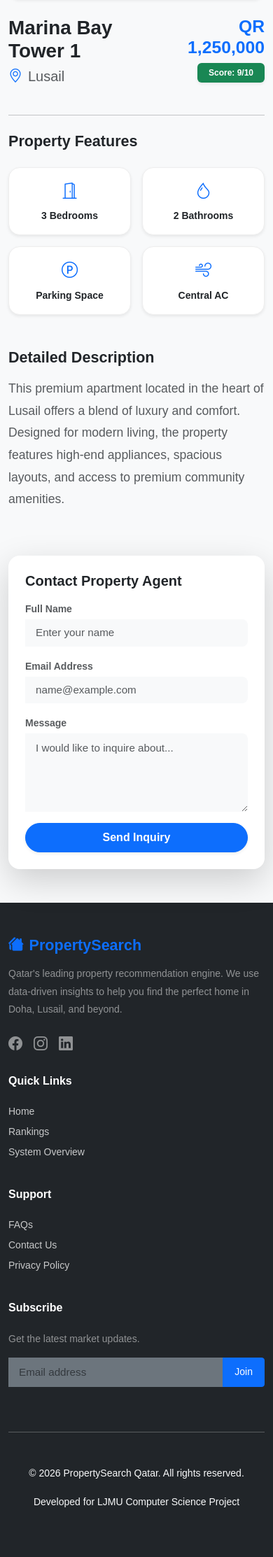
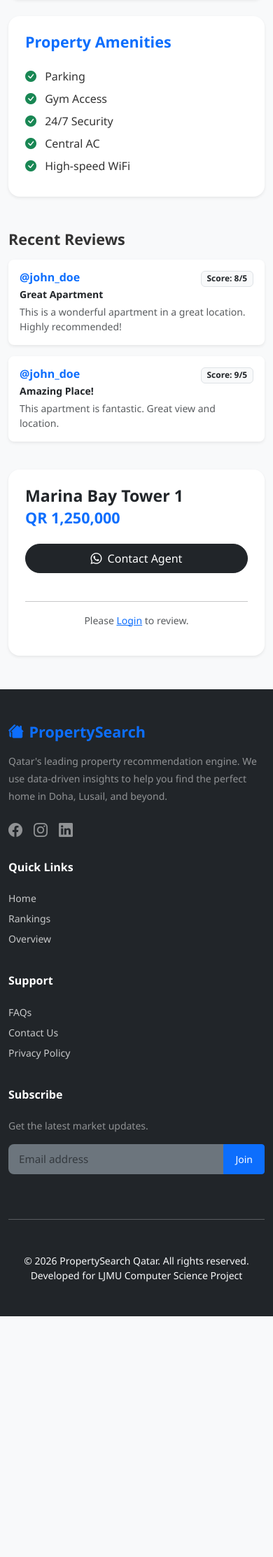
Before and after one commit to HussamDroid/PropertySearch, a PHP site: page /property.php?id=1 in a window 390 px wide. Shown: the part 505-2730 px from the top of the page at 70% size. After the commit the page ends 2386 px from the top, so only its background shows below. Run offline with PHP 8.4, Linux system fonts and the light colour scheme; data comes from the database, SQL or seed files in the repository; some libraries are stand-ins or nearby versions.

Commit message:
Added property reviews and favorites functionality

```diff
--- a/assets/css/style.css
+++ b/assets/css/style.css
@@ -1,9 +1,12 @@
-/* General Styles */
+/* ==========================================================================
+   General & Layout Styles
+   ========================================================================== */
 body {
-    font-family: 'Arial', sans-serif;
+    font-family: 'Segoe UI', Tahoma, Geneva, Verdana, sans-serif;
     background-color: #f7f7f7;
     margin: 0;
     padding: 0;
+    color: #333;
 }
 
 .container {
@@ -11,49 +14,43 @@ body {
     margin: 0 auto;
 }
 
-/* Contact Form */
-.contact-form {
-    background-color: #ffffff;
-    border: 1px solid #ddd;
-    padding: 20px;
-    border-radius: 8px;
-    box-shadow: 0 2px 4px rgba(0, 0, 0, 0.1);
+/* Helper for smooth scrolling to sections */
+html {
+    scroll-behavior: smooth;
 }
 
-.contact-form h3 {
-    font-size: 1.8rem;
-    font-weight: bold;
-    color: #333;
-    margin-bottom: 20px;
+/* ==========================================================================
+   Navigation & Components
+   ========================================================================== */
+.navbar-brand {
+    letter-spacing: -0.5px;
 }
 
-.contact-form .form-label {
-    font-weight: bold;
+.nav-link:hover {
+    color: #2563eb !important; /* Bootstrap primary blue */
+    text-decoration: underline;
 }
 
-.contact-form .form-control {
-    border-radius: 5px;
-    padding: 10px;
-    font-size: 1rem;
-    border: 1px solid #ddd;
+/* Custom shadow classes */
+.shadow-sm { box-shadow: 0 .125rem .25rem rgba(0,0,0,.075)!important; }
+.rounded-4 { border-radius: 1rem !important; }
+
+/* ==========================================================================
+   Property Pages (Cards & Details)
+   ========================================================================== */
+.property-card {
+    transition: transform 0.2s ease, box-shadow 0.2s ease;
 }
 
-.contact-form .form-control:focus {
-    border-color: #007bff;
+.property-card:hover {
+    transform: translateY(-5px);
+    box-shadow: 0 10px 20px rgba(0,0,0,0.1) !important;
 }
 
-.contact-form .btn-success {
-    background-color: #28a745;
-    border-color: #28a745;
-    font-weight: bold;
-    text-transform: uppercase;
-    padding: 12px 24px;
-    border-radius: 5px;
-}
-
-.contact-form .btn-success:hover {
-    background-color: #218838;
-    border-color: #1e7e34;
+.carousel-item img {
+    object-fit: cover;
+    height: 400px;
+    width: 100%;
 }
 
 /* Amenities Section */
@@ -93,35 +84,19 @@ body {
     color: #28a745;
 }
 
-/* Layout for Contact Form and Amenities */
-.row {
-    display: flex;
-    justify-content: space-between;
-}
-
-/* Column Styling for Contact Form and Amenities */
-.col-md-6 {
-    margin-bottom: 20px;
-}
-/* Carousel Styling */
-.carousel-item img {
-    object-fit: cover;
-    height: 400px;
-    width: 100%;
-}
-
-/* Login Page Specifics */
-.card-body {
+/* ==========================================================================
+   Forms (Login & Contact)
+   ========================================================================== */
+.contact-form {
     background-color: #ffffff;
-}
-
-.input-group-text {
-    border-radius: 8px 0 0 8px;
-    border: 1px solid #dee2e6;
+    border: 1px solid #ddd;
+    padding: 20px;
+    border-radius: 8px;
+    box-shadow: 0 2px 4px rgba(0, 0, 0, 0.1);
 }
 
 .form-control {
-    border-radius: 0 8px 8px 0;
+    border-radius: 8px;
     padding: 10px 15px;
     font-size: 0.95rem;
 }
--- a/footer.php
+++ b/footer.php
@@ -18,7 +18,7 @@
                 <ul class="list-unstyled small">
                     <li class="mb-2"><a href="index.php" class="text-white text-decoration-none opacity-75">Home</a></li>
                     <li class="mb-2"><a href="ranking.php" class="text-white text-decoration-none opacity-75">Rankings</a></li>
-                    <li class="mb-2"><a href="overview.php" class="text-white text-decoration-none opacity-75">System Overview</a></li>
+                    <li class="mb-2"><a href="overview.php" class="text-white text-decoration-none opacity-75">Overview</a></li>
                 </ul>
             </div>
 
--- a/header.php
+++ b/header.php
@@ -1,26 +1,39 @@
 <?php
+// 1. Error Reporting
+ini_set('display_errors', 1);
+ini_set('display_startup_errors', 1);
+error_reporting(E_ALL);
+
+// 2. Session Management
 if (session_status() === PHP_SESSION_NONE) {
     session_start();
 }
 
-// Database connection settings - UPDATED TO MATCH YOUR SCREENSHOT
-$hostname = "localhost";
-$username = "root";
-$password = "";
-$database = "property_recommendation"; // Updated from property_db
+// 3. Smart Database Connection (Detects Local vs Live)
+if ($_SERVER['HTTP_HOST'] == 'localhost') {
+    $servername = "localhost";
+    $username   = "root";
+    $password   = "";
+    $dbname     = "property_recommendation";
+} else {
+    $servername = "sql113.infinityfree.com";
+    $username   = "if0_41565717";
+    $password   = "LblOtkckpuR6Fw";
+    $dbname     = "if0_41565717_property_recommendation";
+}
 
-// Turn off strict error reporting for a cleaner connection check
-mysqli_report(MYSQLI_REPORT_OFF);
-$conn = mysqli_connect($hostname, $username, $password, $database);
+$conn = mysqli_connect($servername, $username, $password, $dbname);
 
 if (!$conn) {
-    echo "<div style='background: #f8d7da; color: #721c24; padding: 20px; text-align: center; border: 1px solid #f5c6cb; font-family: sans-serif;'>";
+    echo "<div style='background: #f8d7da; color: #721c24; padding: 20px; text-align: center; border: 1px solid #f5c6cb; font-family: sans-serif; margin: 20px; border-radius: 8px;'>";
     echo "<strong>Database Connection Error!</strong><br>";
-    echo "The code is looking for a database named '<strong>$database</strong>'.<br>";
-    echo "Actual Error: " . mysqli_connect_error();
+    echo "Current Host: " . $_SERVER['HTTP_HOST'] . "<br>";
+    echo "<strong>Error:</strong> " . mysqli_connect_error();
     echo "</div>";
     exit();
 }
+
+mysqli_set_charset($conn, "utf8");
 ?>
 <!DOCTYPE html>
 <html lang="en">
@@ -32,7 +45,6 @@ if (!$conn) {
     <link rel="stylesheet" href="assets/css/bootstrap.min.css">
     <link rel="stylesheet" href="assets/icons/bootstrap-icons.css">
     <link rel="stylesheet" href="assets/css/style.css">
-
 </head>
 <body class="bg-light">
 
@@ -41,23 +53,41 @@ if (!$conn) {
         <a class="navbar-brand fw-bold text-primary" href="index.php">
             <i class="bi bi-houses-fill me-2"></i>PropertySearch
         </a>
-        <button class="navbar-toggler" type="button" data-bs-toggle="collapse" data-bs-target="#navbarNav">
+
+        <button class="navbar-toggler" type="button" data-bs-toggle="collapse" data-bs-target="#navbarNav" aria-controls="navbarNav" aria-expanded="false" aria-label="Toggle navigation">
             <span class="navbar-toggler-icon"></span>
         </button>
+
         <div class="collapse navbar-collapse" id="navbarNav">
             <ul class="navbar-nav ms-auto align-items-center">
-                <li class="nav-item"><a class="nav-link" href="index.php">Home</a></li>
-                <li class="nav-item"><a class="nav-link" href="ranking.php">Rankings</a></li>
+                <li class="nav-item">
+                    <a class="nav-link" href="index.php">Home</a>
+                </li>
+                <li class="nav-item">
+                    <a class="nav-link" href="overview.php">Overview</a>
+                </li>
+                <li class="nav-item">
+                    <a class="nav-link" href="ranking.php">Rankings</a>
+                </li>
+
                 <?php if (isset($_SESSION['user_id'])): ?>
                     <li class="nav-item ms-lg-3">
+                        <span class="navbar-text text-white me-3">
+                            <i class="bi bi-person-circle me-1 text-primary"></i>
+                            Hi, <strong><?php echo htmlspecialchars($_SESSION['username'] ?? 'User'); ?></strong>
+                        </span>
+                    </li>
+                    <li class="nav-item">
                         <a href="logout.php" class="btn btn-outline-light btn-sm rounded-pill px-3">Logout</a>
                     </li>
                 <?php else: ?>
                     <li class="nav-item ms-lg-3">
-                        <a href="login.php" class="btn btn-primary btn-sm rounded-pill px-4">Login</a>
+                        <a href="login.php" class="btn btn-primary btn-sm rounded-pill px-4 shadow-sm">Login</a>
                     </li>
                 <?php endif; ?>
             </ul>
         </div>
     </div>
 </nav>
+
+<script src="assets/js/bootstrap.bundle.min.js"></script>
--- a/property.php
+++ b/property.php
@@ -1,17 +1,22 @@
+<?php include 'header.php'; ?>
+
 <?php
-include 'header.php';
+// 1. Get the Property ID safely
+$property_id = isset($_GET['id']) ? intval($_GET['id']) : 0;
 
-// 1. Get Property ID from URL
-$property_id = isset($_GET['id']) ? (int)$_GET['id'] : 0;
-$query = "SELECT * FROM properties WHERE property_id = $property_id";
+// 2. Fetch Property Details
+$query = "SELECT * FROM properties WHERE property_id = '$property_id'";
 $result = mysqli_query($conn, $query);
 $property = mysqli_fetch_assoc($result);
 
-// Redirect if property doesn't exist
 if (!$property) {
-    header("Location: index.php");
+    echo "<div class='container my-5 text-center'><div class='alert alert-danger'>Property not found.</div></div>";
+    include 'footer.php';
     exit();
 }
+
+$user_id = $_SESSION['user_id'] ?? null;
+$message = "";
 
 // 2. Logic for Favorites (Save & Remove)
 $is_favorite = false;
@@ -36,26 +41,35 @@ if (isset($_SESSION['user_id'])) {
         $is_favorite = true;
     }
 }
+
+// 3. Handle Review Submission (Using your user_reviews table)
+if (isset($_POST['submit_review']) && $user_id) {
+    $score = intval($_POST['score']);
+    $title = mysqli_real_escape_string($conn, $_POST['title']);
+    $content = mysqli_real_escape_string($conn, $_POST['content']);
+
+    $check_query = "SELECT * FROM user_reviews WHERE user_id = '$user_id' AND property_id = '$property_id'";
+    $check_res = mysqli_query($conn, $check_query);
+
+    if (mysqli_num_rows($check_res) > 0) {
+        $message = "<div class='alert alert-warning mt-3'>You have already reviewed this property.</div>";
+    } else {
+        $insert_review = "INSERT INTO user_reviews (user_id, property_id, title, content, score)
+                          VALUES ('$user_id', '$property_id', '$title', '$content', '$score')";
+        mysqli_query($conn, $insert_review);
+        $message = "<div class='alert alert-success mt-3'>Review posted!</div>";
+    }
+}
+
+// 4. Fetch Reviews
+$reviews_query = "SELECT r.*, u.username FROM user_reviews r
+                  JOIN users u ON r.user_id = u.user_id
+                  WHERE r.property_id = '$property_id' ORDER BY r.review_id DESC";
+$reviews_result = mysqli_query($conn, $reviews_query);
 ?>
 
-<style>
-    .sticky-card {
-        top: 100px;
-        z-index: 10;
-    }
-    .amenity-box {
-        transition: 0.3s;
-        border: 1px solid #eee !important;
-    }
-    .amenity-box:hover {
-        background-color: #f8f9fa !important;
-        border-color: #0d6efd !important;
-    }
-</style>
-
 <div class="container my-5">
-    <div class="row g-5">
-
+    <div class="row g-4">
         <div class="col-lg-8">
 
            <div id="propertyCarousel" class="carousel slide shadow-sm rounded-4 overflow-hidden mb-4" data-bs-ride="carousel">
@@ -87,57 +101,40 @@ if (isset($_SESSION['user_id'])) {
                 </button>
             </div>
 
-            <div class="d-flex justify-content-between align-items-start mb-3">
-                <div>
-                    <h1 class="fw-bold mb-1 text-dark"><?php echo htmlspecialchars($property['name']); ?></h1>
-                    <p class="text-muted fs-5"><i class="bi bi-geo-alt text-primary me-2"></i><?php echo htmlspecialchars($property['location']); ?></p>
-                </div>
-                <div class="text-end">
-                    <h2 class="text-primary fw-bold mb-0">QR <?php echo number_format($property['price']); ?></h2>
-                    <span class="badge bg-success px-3 py-2 mt-2 shadow-sm">Score: <?php echo $property['recommendation_score']; ?>/10</span>
+            <div class="amenities-section mb-5 p-4 bg-white rounded-4 shadow-sm">
+                <h4 class="fw-bold text-primary mb-4">Property Amenities</h4>
+                <div class="row">
+                    <div class="col-md-4 mb-2"><i class="bi bi-check-circle-fill text-success me-2"></i> Parking</div>
+                    <div class="col-md-4 mb-2"><i class="bi bi-check-circle-fill text-success me-2"></i> Gym Access</div>
+                    <div class="col-md-4 mb-2"><i class="bi bi-check-circle-fill text-success me-2"></i> 24/7 Security</div>
+                    <div class="col-md-4 mb-2"><i class="bi bi-check-circle-fill text-success me-2"></i> Central AC</div>
+                    <div class="col-md-4 mb-2"><i class="bi bi-check-circle-fill text-success me-2"></i> High-speed WiFi</div>
                 </div>
             </div>
 
-            <hr class="my-4 opacity-25">
-
-            <h4 class="fw-bold mb-4">Property Features</h4>
-            <div class="row g-3 mb-5">
-                <div class="col-6 col-md-3 text-center">
-                    <div class="p-3 rounded-4 bg-white shadow-sm amenity-box">
-                        <i class="bi bi-door-open fs-3 text-primary"></i>
-                        <p class="small fw-bold mb-0 mt-2">3 Bedrooms</p>
+            <div class="reviews-section">
+                <h4 class="fw-bold mb-3">Recent Reviews</h4>
+                <?php if (mysqli_num_rows($reviews_result) > 0): ?>
+                    <?php while($rev = mysqli_fetch_assoc($reviews_result)): ?>
+                        <div class="card border-0 shadow-sm p-3 mb-3 rounded-3">
+                            <div class="d-flex justify-content-between">
+                                <h6 class="fw-bold text-primary mb-1">@<?php echo htmlspecialchars($rev['username']); ?></h6>
+                                <span class="badge bg-light text-dark border">Score: <?php echo $rev['score']; ?>/5</span>
                             </div>
+                            <p class="fw-bold mb-1 small"><?php echo htmlspecialchars($rev['title']); ?></p>
+                            <p class="text-muted small mb-0"><?php echo htmlspecialchars($rev['content']); ?></p>
                         </div>
-                <div class="col-6 col-md-3 text-center">
-                    <div class="p-3 rounded-4 bg-white shadow-sm amenity-box">
-                        <i class="bi bi-droplet fs-3 text-primary"></i>
-                        <p class="small fw-bold mb-0 mt-2">2 Bathrooms</p>
-                    </div>
-                </div>
-                <div class="col-6 col-md-3 text-center">
-                    <div class="p-3 rounded-4 bg-white shadow-sm amenity-box">
-                        <i class="bi bi-p-circle fs-3 text-primary"></i>
-                        <p class="small fw-bold mb-0 mt-2">Parking Space</p>
-                    </div>
-                </div>
-                <div class="col-6 col-md-3 text-center">
-                    <div class="p-3 rounded-4 bg-white shadow-sm amenity-box">
-                        <i class="bi bi-wind fs-3 text-primary"></i>
-                        <p class="small fw-bold mb-0 mt-2">Central AC</p>
-                    </div>
+                    <?php endwhile; ?>
+                <?php else: ?>
+                    <p class="text-muted small">No reviews yet.</p>
+                <?php endif; ?>
             </div>
         </div>
 
-            <h4 class="fw-bold mb-3">Detailed Description</h4>
-            <p class="text-muted" style="line-height: 1.8; font-size: 1.1rem;">
-                This premium <?php echo strtolower($property['type']); ?> located in the heart of <?php echo htmlspecialchars($property['location']); ?>
-                offers a blend of luxury and comfort. Designed for modern living, the property features high-end appliances,
-                spacious layouts, and access to premium community amenities.
-            </p>
-        </div>
-
         <div class="col-lg-4">
-            <div class="card border-0 shadow-lg rounded-4 p-4 sticky-top sticky-card">
+            <div class="card border-0 shadow-sm p-4 rounded-4 sticky-top" style="top: 90px;">
+                <h3 class="fw-bold mb-1"><?php echo htmlspecialchars($property['name']); ?></h3>
+                <h4 class="text-primary fw-bold mb-4">QR <?php echo number_format($property['price']); ?></h4>
 
                                 <?php if (isset($_SESSION['user_id'])): ?>
                     <div class="mb-4 text-center">
@@ -158,22 +155,33 @@ if (isset($_SESSION['user_id'])) {
                     </div>
                 <?php endif; ?>
 
-                <h5 class="fw-bold mb-3">Contact Property Agent</h5>
-                <form>
-                    <div class="mb-3">
-                        <label class="small text-muted mb-1 fw-bold">Full Name</label>
-                        <input type="text" class="form-control bg-light border-0 py-2" placeholder="Enter your name">
+                <div class="d-grid gap-2 mb-4">
+                    <a href="https://wa.me/97400000000" class="btn btn-dark rounded-pill py-2">
+                        <i class="bi bi-whatsapp me-2"></i>Contact Agent
+                    </a>
                 </div>
-                    <div class="mb-3">
-                        <label class="small text-muted mb-1 fw-bold">Email Address</label>
-                        <input type="email" class="form-control bg-light border-0 py-2" placeholder="name@example.com">
+
+                <hr>
+
+                <?php if ($user_id): ?>
+                    <h6 class="fw-bold mb-3">Write a Review</h6>
+                    <form method="POST">
+                        <input type="text" name="title" class="form-control mb-2" placeholder="Title" required>
+                        <select name="score" class="form-select mb-2" required>
+                            <option value="5">5 Stars</option>
+                            <option value="4">4 Stars</option>
+                            <option value="3">3 Stars</option>
+                        </select>
+                        <textarea name="content" class="form-control mb-3" rows="3" placeholder="Your review..." required></textarea>
+                        <button type="submit" name="submit_review" class="btn btn-primary w-100 rounded-pill btn-sm">Post Review</button>
+                    </form>
+                <?php else: ?>
+                    <p class="small text-center text-muted">Please <a href="login.php">Login</a> to review.</p>
+                <?php endif; ?>
+                <?php echo $message; ?>
             </div>
-                    <div class="mb-3">
-                        <label class="small text-muted mb-1 fw-bold">Message</label>
-                        <textarea class="form-control bg-light border-0" rows="4" placeholder="I would like to inquire about..."></textarea>
         </div>
-                    <button type="button" class="btn btn-primary w-100 py-2 fw-bold rounded-pill shadow-sm">
-                        Send Inquiry
-                    </button>
-                </form>
-            </div> </div> </div> </div> <?php include 'footer.php'; ?>
+    </div>
+</div>
+
+<?php include 'footer.php'; ?>
```
Also changed, not shown: other parts of assets/css/style.css (+44 -15 lines), faq.php (added, +76 -0 lines), README.md (added). Lines whose indentation alone changed are shown as unchanged.
